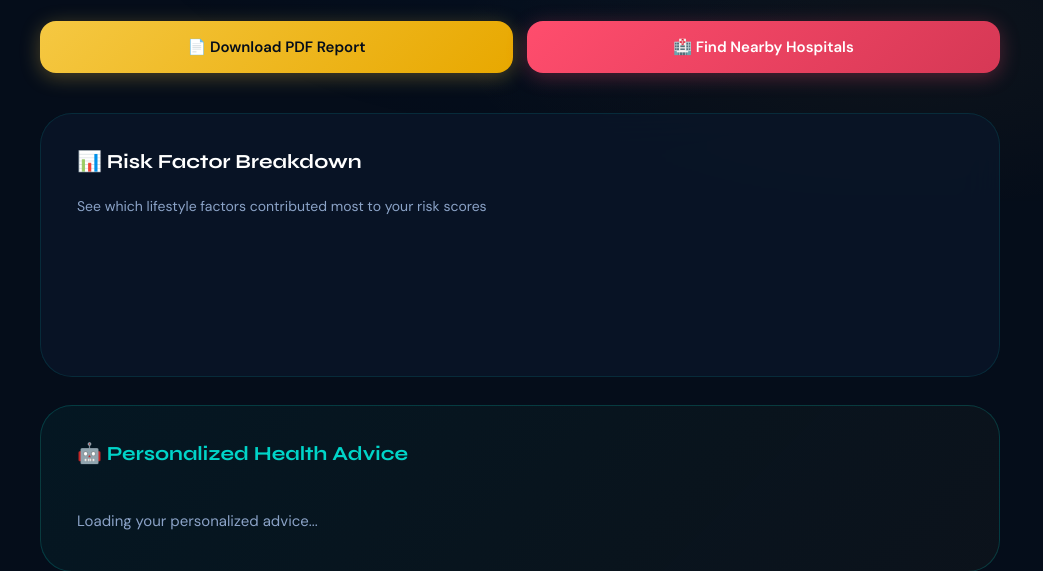
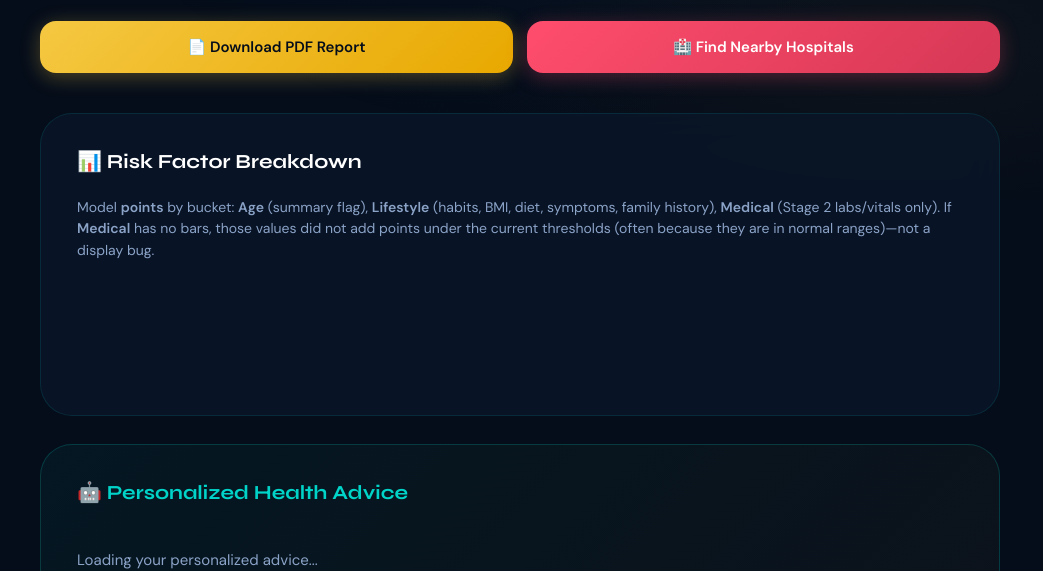
Before and after one commit to Darshini0349/predictcode, a Flask app: page /results in a window 1280 px wide. Shown: the part 599-1170 px from the top of the page, without its empty margins (120-1163 px from the left). Run offline with Flask 3, Linux system fonts and the light colour scheme.

Commit message:
first commit

```diff
--- a/templates/results.html
+++ b/templates/results.html
@@ -70,9 +70,18 @@
         <!-- BREAKDOWN CHART -->
         <div class="chart-card">
             <h2>📊 Risk Factor Breakdown</h2>
-            <p style="color:var(--text-2);font-size:14px;margin-bottom:20px;">
-                See which lifestyle factors contributed most to your risk scores
+            <p style="color:var(--text-2);font-size:14px;margin-bottom:12px;line-height:1.55;">
+                Model <strong>points</strong> by bucket: <strong>Age</strong> (summary flag), <strong>Lifestyle</strong>
+                (habits, BMI, diet, symptoms, family history), <strong>Medical</strong> (Stage 2 labs/vitals only).
+                If <strong>Medical</strong> has no bars, those values did not add points under the current thresholds
+                (often because they are in normal ranges)—not a display bug.
             </p>
+            <p id="breakdownMedicalNote" style="display:none; font-size:13px; line-height:1.55; margin-bottom:16px;
+               padding:12px 14px; border-radius:var(--radius-md); background:var(--teal-glow);
+               border:1px solid rgba(0,212,200,0.25); color:var(--text-2);"></p>
+            <p id="breakdownMedicalSummary" style="display:none; font-size:13px; line-height:1.55; margin-bottom:16px;
+               padding:10px 14px; border-radius:var(--radius-md); background:var(--gold-dim);
+               border:1px solid rgba(245,200,66,0.35); color:var(--text-2);"></p>
             <canvas id="breakdownChart" height="100"></canvas>
         </div>
 
@@ -142,6 +151,7 @@
 
             const data = JSON.parse(raw);
             const results = data.results;
+            if (!results || !results.diabetes) return;
 
             // Set prediction context for chatbot + PDF
             window.PREDICTION_CONTEXT = data;
@@ -152,11 +162,55 @@
                 adviceEl.textContent = data.advice;
             }
 
+            const stage = Number(data.stage ?? results.stage ?? 1);
+            const medD = Number(results.diabetes.medical_score ?? 0);
+            const medH = Number(results.heart.medical_score ?? 0);
+            const medB = Number(results.bp.medical_score ?? 0);
+            const medicalTotal = medD + medH + medB;
+
+            const noteEl = document.getElementById("breakdownMedicalNote");
+            const summaryEl = document.getElementById("breakdownMedicalSummary");
+            if (noteEl) {
+                if (stage === 2 && medicalTotal === 0) {
+                    noteEl.style.display = "block";
+                    noteEl.textContent =
+                        "Stage 2: your BP, glucose, HbA1c, cholesterol, and heart rate did not add any extra " +
+                        "medical points in this model (they are inside the ranges that score 0). Your totals still " +
+                        "use lifestyle points above. Always follow your doctor’s advice about real-world targets.";
+                } else {
+                    noteEl.style.display = "none";
+                    noteEl.textContent = "";
+                }
+            }
+            if (summaryEl) {
+                if (stage === 2 && medicalTotal > 0) {
+                    summaryEl.style.display = "block";
+                    summaryEl.innerHTML =
+                        "<strong style=\"color:var(--gold);\">Medical points</strong> added from your labs/vitals " +
+                        "in this model — " +
+                        "Diabetes: <strong>+" + medD + "</strong> · " +
+                        "Heart: <strong>+" + medH + "</strong> · " +
+                        "BP: <strong>+" + medB + "</strong> " +
+                        "(see the <strong>Medical</strong> bars above).";
+                } else {
+                    summaryEl.style.display = "none";
+                    summaryEl.textContent = "";
+                }
+            }
+
             // Build factor breakdown data for chart
             window.FACTOR_BREAKDOWN = {
-                "Age": { diabetes: results.diabetes.lifestyle_score > 0 ? 1 : 0, heart: results.heart.lifestyle_score > 0 ? 1 : 0, bp: results.bp.lifestyle_score > 0 ? 1 : 0 },
-                "Lifestyle": { diabetes: results.diabetes.lifestyle_score, heart: results.heart.lifestyle_score, bp: results.bp.lifestyle_score },
-                "Medical": { diabetes: results.diabetes.medical_score || 0, heart: results.heart.medical_score || 0, bp: results.bp.medical_score || 0 },
+                "Age": {
+                    diabetes: results.diabetes.lifestyle_score > 0 ? 1 : 0,
+                    heart: results.heart.lifestyle_score > 0 ? 1 : 0,
+                    bp: results.bp.lifestyle_score > 0 ? 1 : 0,
+                },
+                "Lifestyle": {
+                    diabetes: Number(results.diabetes.lifestyle_score ?? 0),
+                    heart: Number(results.heart.lifestyle_score ?? 0),
+                    bp: Number(results.bp.lifestyle_score ?? 0),
+                },
+                "Medical": { diabetes: medD, heart: medH, bp: medB },
             };
 
             initRiskPies(results, data);
```
Also changed, not shown: static/js/form.js (+7 -1 lines).
